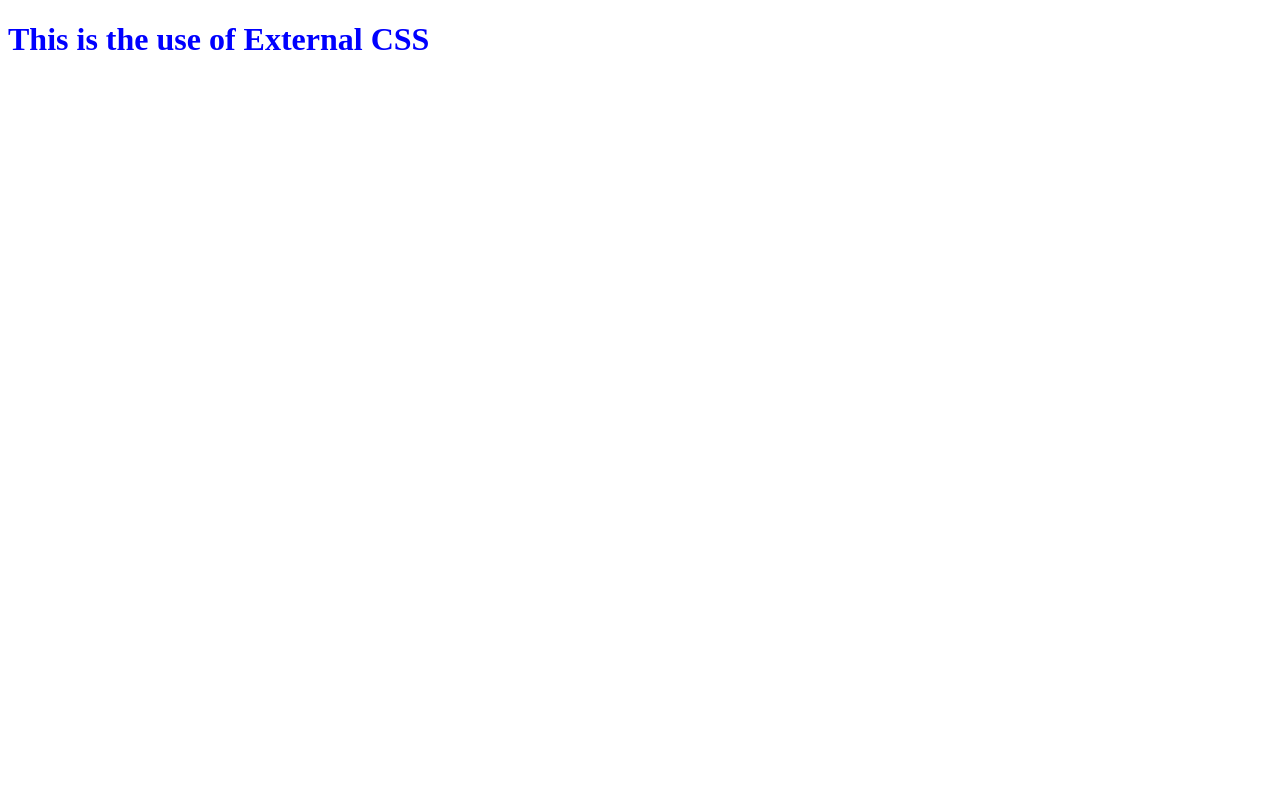
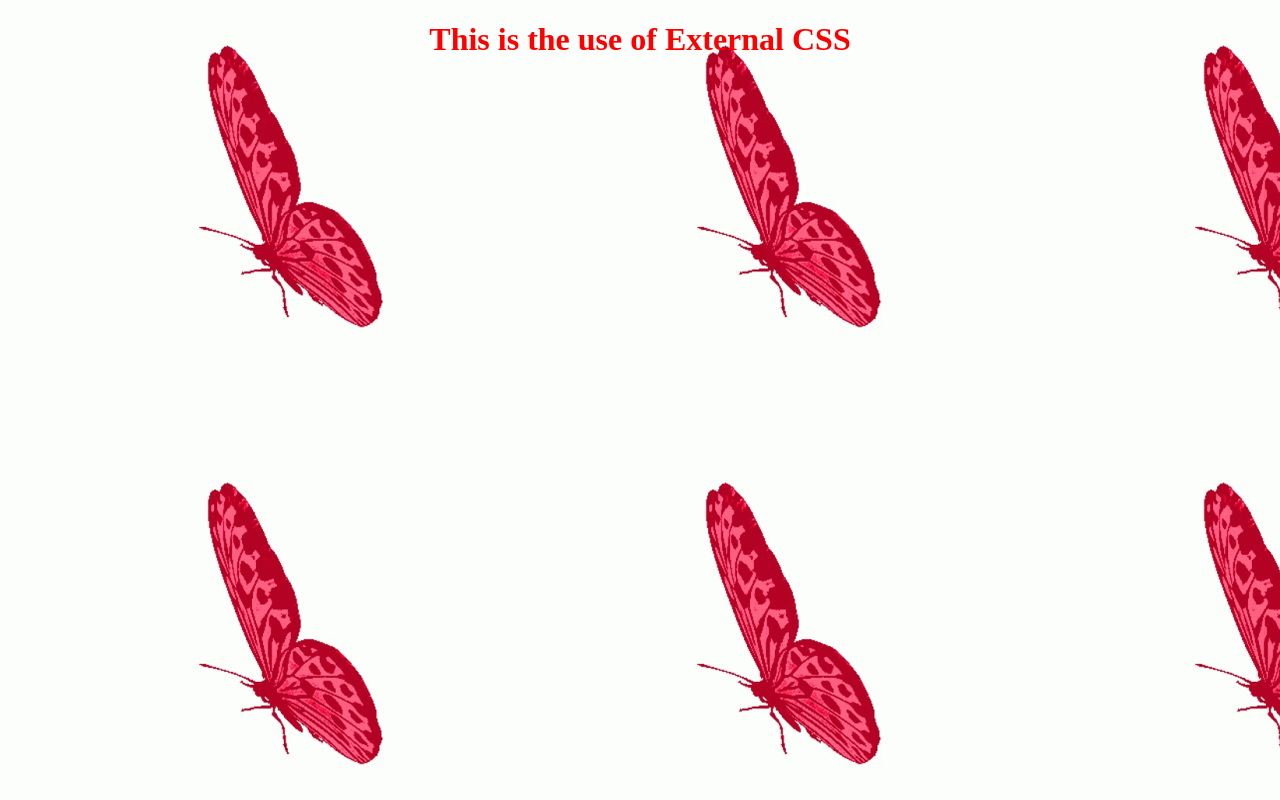
Before and after one commit to rishabh2023/Frontend-developement-batch-1, a plain HTML site: page useexternalcss.html in a window 1280 px wide. Drawn offline with Linux system fonts and the light colour scheme.

Commit message:
gif-added

```diff
--- a/external.css
+++ b/external.css
@@ -2,5 +2,16 @@
 
 
 h1 {
-    color: blue;
+    color: red;
+    font-size: '20px';
+    text-align: center;
+
 }
+
+body{
+    /* Absolute Path
+    background-image: url('https://i.pinimg.com/originals/69/0e/f5/690ef59d7ffade174cda54d75b578553.gif'); */
+
+    /* Relative Path */
+    background-image: url('butterfly.gif');
+}
```
Also changed, not shown: butterfly.gif (added).
